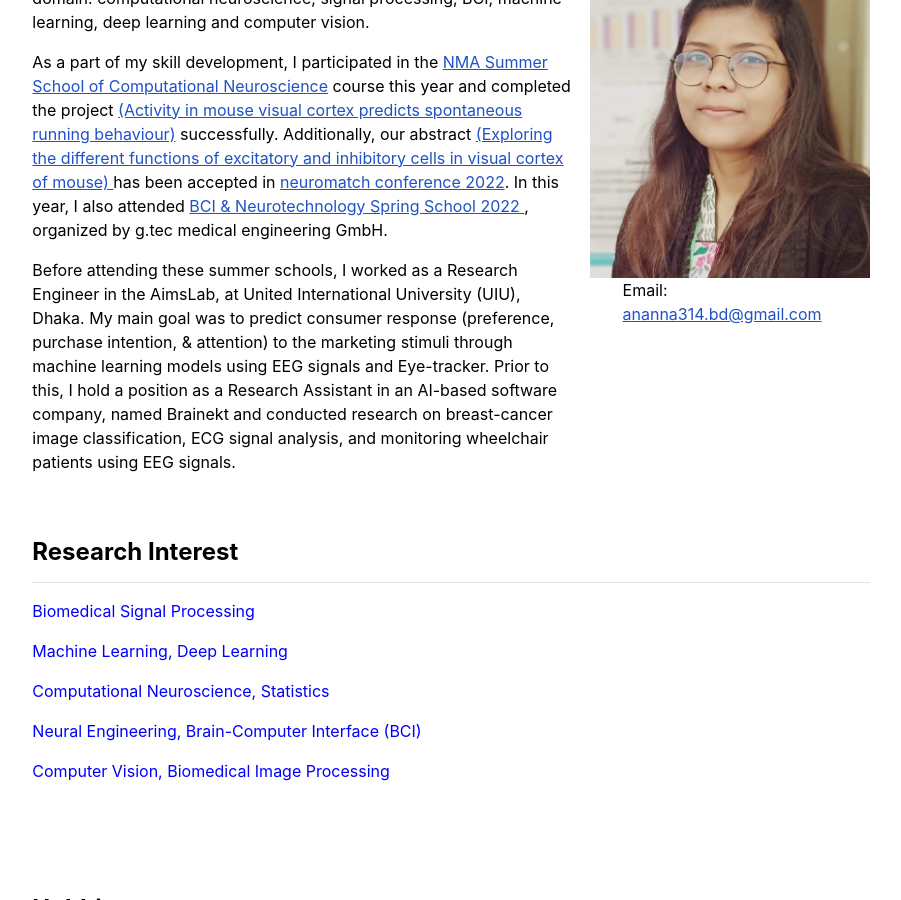
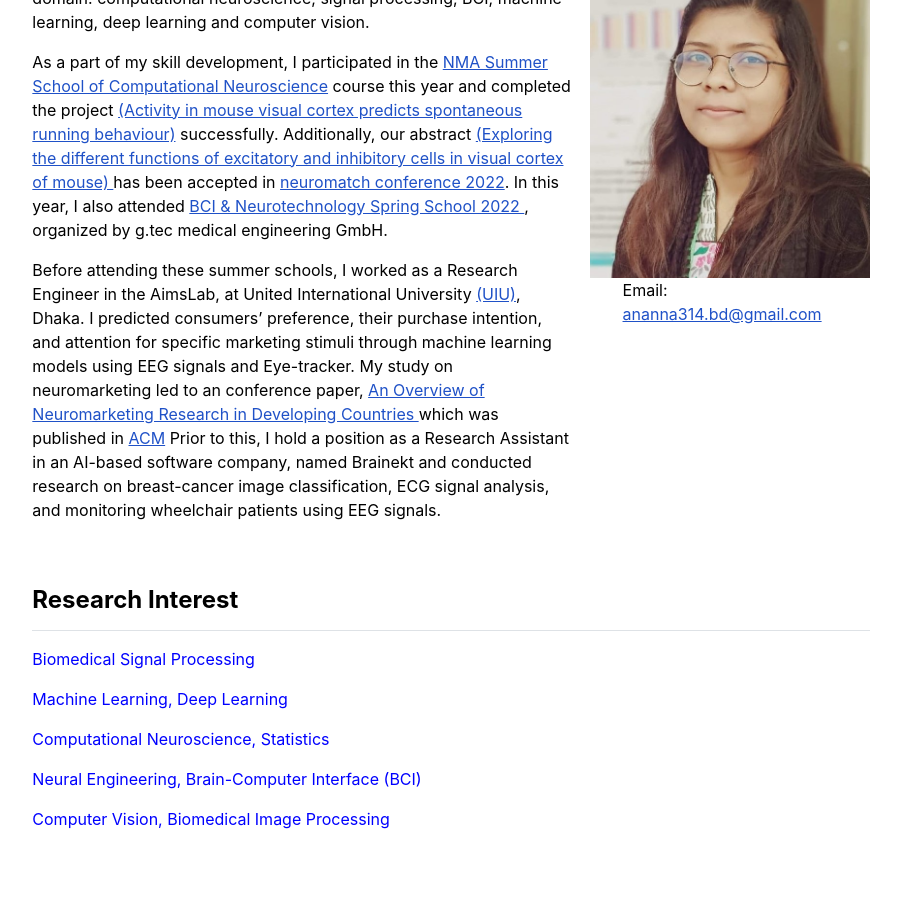
Before and after one commit to Anannabiswas/anannabiswas.github.io, a Jekyll site: the page built from index.md, in a window 1280 px wide and 900 px high, scrolled down 313 px. Shown: the whole window, without its empty margins (189-1090 px from the left). Built offline with Jekyll 4.4.1, drawn with Linux system fonts in a browser that asks for light colours.

Commit message:
Update index.md

```diff
--- a/index.md
+++ b/index.md
@@ -15,7 +15,10 @@ title: "Ananna Biswas | About"
  neuromatch conference 2022</a>. In this year, I also attended <a href = "https://www.gtec.at/spring-school-2022/"> BCI & Neurotechnology Spring School 2022 </a>,
  organized by g.tec medical engineering GmbH.
 
- Before attending these summer schools, I worked as a Research Engineer in the AimsLab, at United International University (UIU), Dhaka. My main goal was to
- predict consumer response (preference, purchase intention, & attention) to the marketing stimuli through machine learning models using EEG signals and Eye-tracker.
+ Before attending these summer schools, I worked as a Research Engineer in the AimsLab, at United International University <a href = "https://www.uiu.ac.bd/">(UIU)</a>,
+ Dhaka. I predicted consumers' preference, their purchase intention, and attention for specific marketing stimuli through machine learning models using EEG signals and
+ Eye-tracker. My study on neuromarketing led to an conference paper, <a href = "https://anannabiswas.github.io/assets/paper/icca.pdf"> An Overview of Neuromarketing
+ Research in Developing Countries </a> which was published in <a href= "https://dl.acm.org/doi/abs/10.1145/3542954.3542977">
+ ACM</a>
  Prior to this, I hold a position as a Research Assistant in an AI-based software company, named Brainekt and conducted research on breast-cancer image classification,
  ECG signal analysis, and monitoring wheelchair patients using EEG signals.
```
